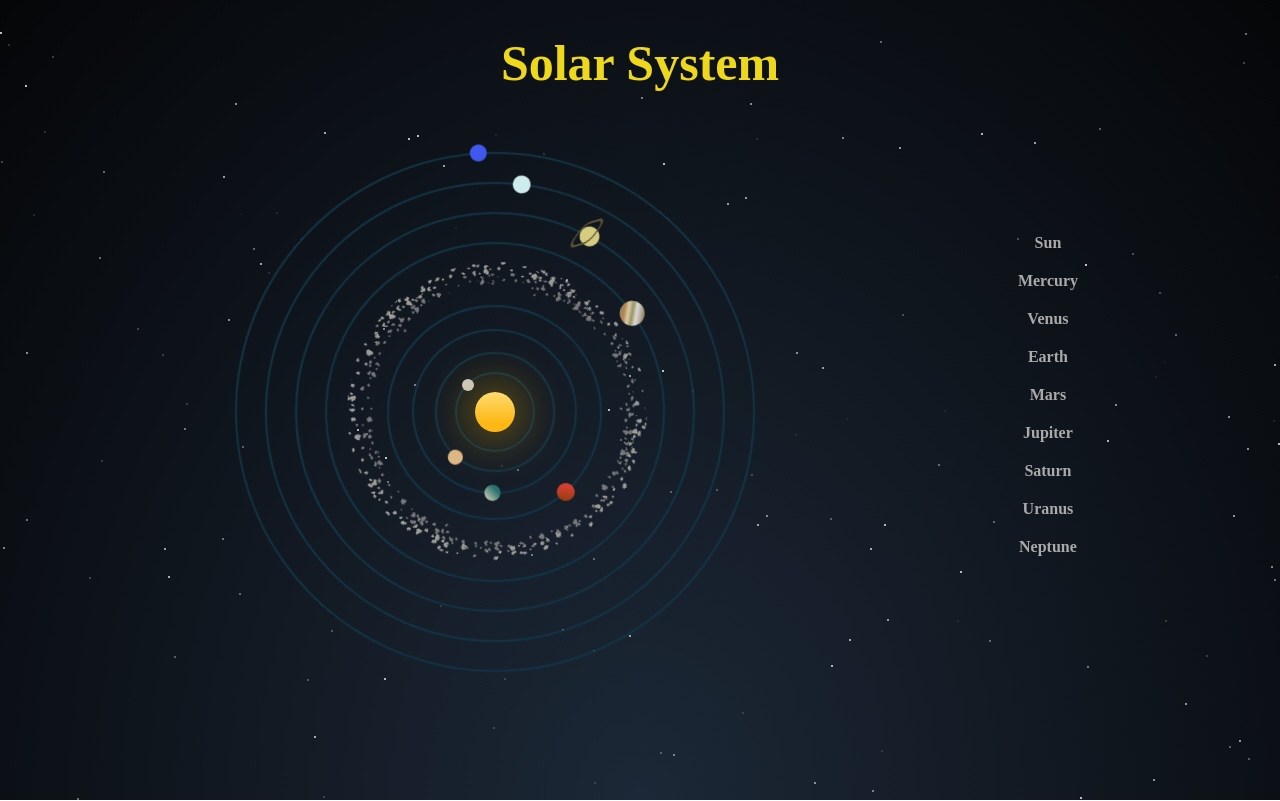
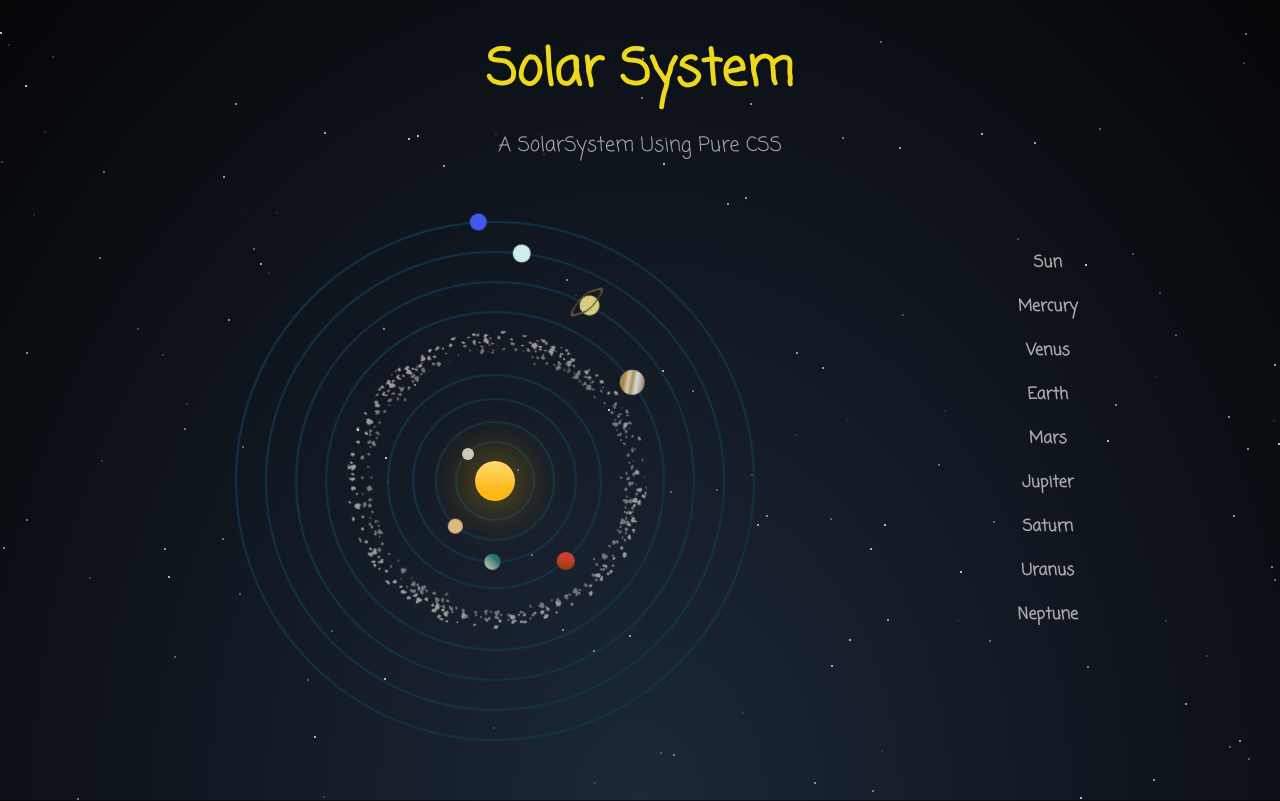
Before and after one commit to AnimeshSaraswat/SolarSystem, a plain HTML site: page index.html in a window 1280 px wide. Drawn offline with Linux system fonts and the light colour scheme.

Commit message:
final commit

```diff
--- a/css/style.scss
+++ b/css/style.scss
@@ -14,6 +14,7 @@ body {
 	background: -webkit-radial-gradient(bottom ellipse, #1c2837 0%, #050608 100%);
   background: radial-gradient(ellipse at bottom, #1c2837 0%, #050608 100%);
   background-attachment: fixed;
+	font-family: 'Coming Soon', cursive;
 }
 
 @-webkit-keyframes orbit {
@@ -50,6 +51,11 @@ to { -moz-transform: rotate(360deg) }
 		color: #eed81b;
 		h1 {
 			font-size: 50px;
+			margin-bottom: 0px;
+		}
+		p {
+			color: #aaa;
+			font-size: 20px;
 			margin-bottom: 0px;
 		}
 	}
--- a/index.html
+++ b/index.html
@@ -3,12 +3,14 @@
 	<head>
 		<title>Solar System</title>
 		<link rel="stylesheet" type="text/css" href="css/style.min.css">
+		<link href="https://fonts.googleapis.com/css?family=Coming+Soon" rel="stylesheet">
 		<script type="text/javascript" href="js/height-calc.js"></script>
 	</head>
 	<body>
 		<div class="ss-wrapper">
 			<div class="header">
 				<h1>Solar System</h1>
+				<p>A SolarSystem Using Pure CSS</p>
 			</div>
 			<ul class="solarsystem">
 				<li class="sun">
```
Also changed, not shown: css/style.min.css.
